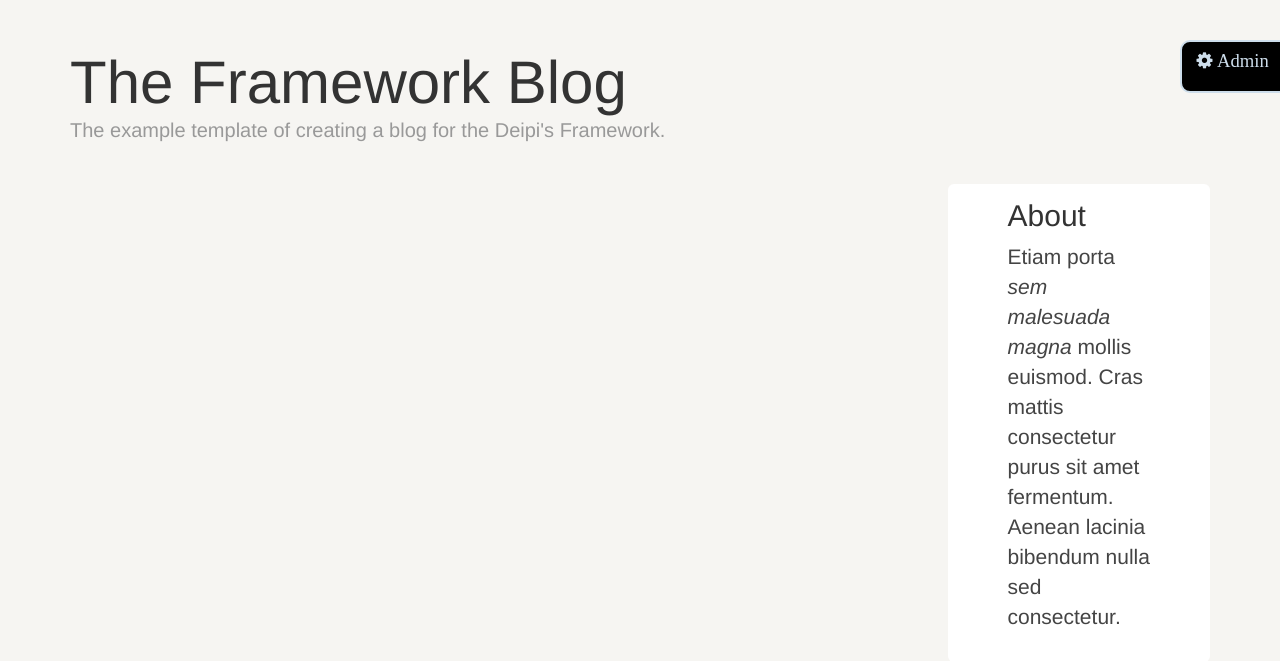
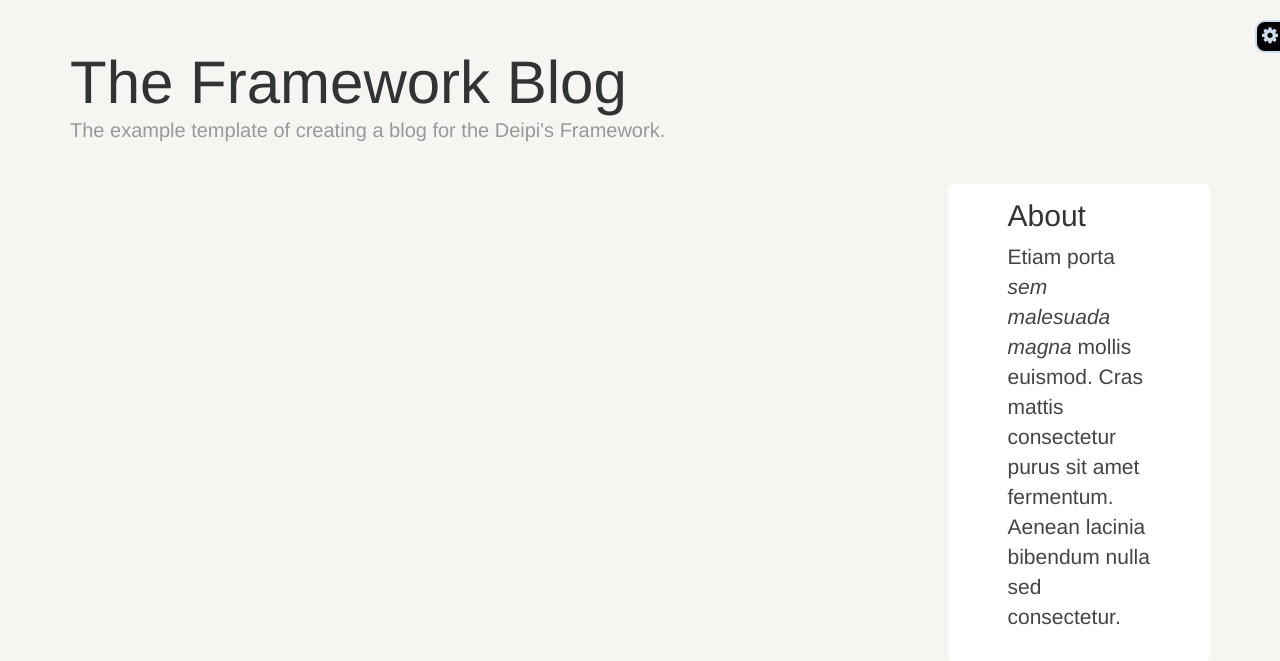
Before and after one commit to jcMich/blog, a Django app: page / in a window 1280 px wide. Shown: the part 40-701 px from the top of the page. Run offline with Django 3.2, Linux system fonts and the light colour scheme; the visitor is signed in with stand-in values (Sample User, id 1); data that the repository does not hold is empty; some libraries are stand-ins or nearby versions.

Commit message:
Menu de administración

```diff
--- a/blog_system/media/css/style.css
+++ b/blog_system/media/css/style.css
@@ -8,25 +8,25 @@ div.admin-tools{
     position: fixed;
     margin: auto;
     right: -5px;
-    width: auto;
-    top: 10%;
+    top: 7.5%;
     z-index: 15;
 }
 div.admin-tools ul{
+    margin: 0px;
     list-style-type: none;
     padding: 0;
-    max-height: 0;
-    transition: max-height 0.5s ease-out;
+    max-width: 0px;
+    max-height: 0px;
+    transition: max-width 0.25s ease-out, max-height 0.5s ease-out;
     overflow: hidden;
     list-style-type: none;
 }
 div.admin-tools:hover ul{
-    max-height: 500px;
-    transition: max-height 0.5s ease-in;
+    max-width: 100px;
+    max-height: 200px;
 }
 div.admin-tools a{
     font-size: 9pt;
-    font-weight: bold;
     text-decoration:none;
     color: #cdddeb;
 }
@@ -36,11 +36,11 @@ div.admin-tools a:hover{
 div.admin-tools .fa-cog{
     font-size: 14pt;
     color: #cdddeb;
-    margin: 10px;
+    margin: 5px;
 }
 div.admin-tools li {
     text-align: left;
-    padding: 5px 10px 0px 10px;
+    padding: 5px 5px;
     margin: 0px;
 }
 div.admin-tools li:hover {
--- a/blog_system/templates/base.html
+++ b/blog_system/templates/base.html
@@ -44,11 +44,12 @@
     </div>
     {% if user.is_superuser %}
     <div class="admin-tools">
-        <i class="fa fa-cog"> Admin</i>
+        <i class="fa fa-cog"></i>
         <ul class="admin-items">
             <li><a href="{% url 'nuevo_post' %}">Nuevo Post</a></li>
             <li><a href="{% url 'editposts' %}">Publicaciones</a></li>
             <li><a href="{% url 'categories' %}">Categorias</a></li>
+            <li><a href="{% url 'logout' %}">Logout</a></li>
         </ul>
     </div>
     {% endif %}
```
